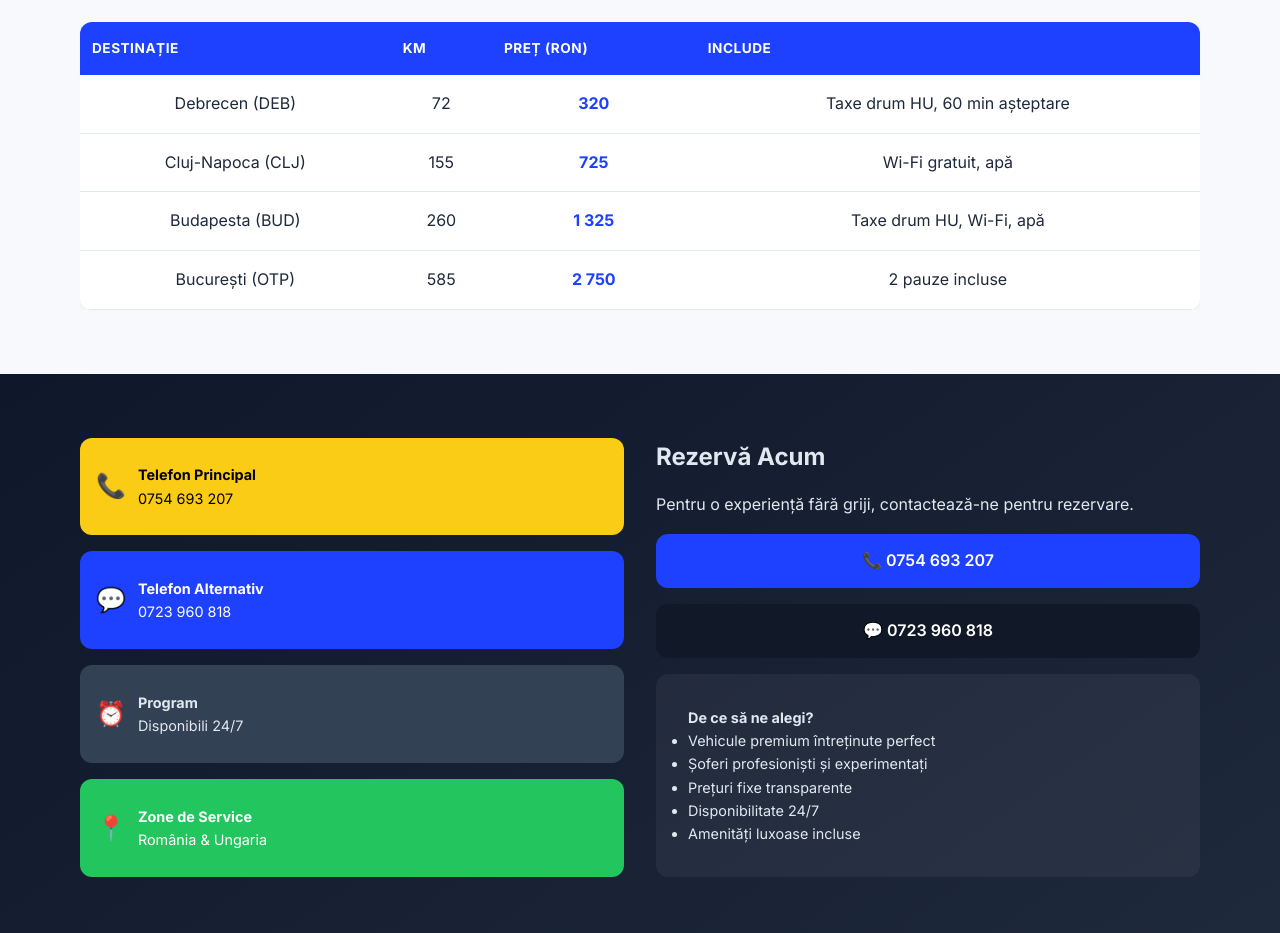
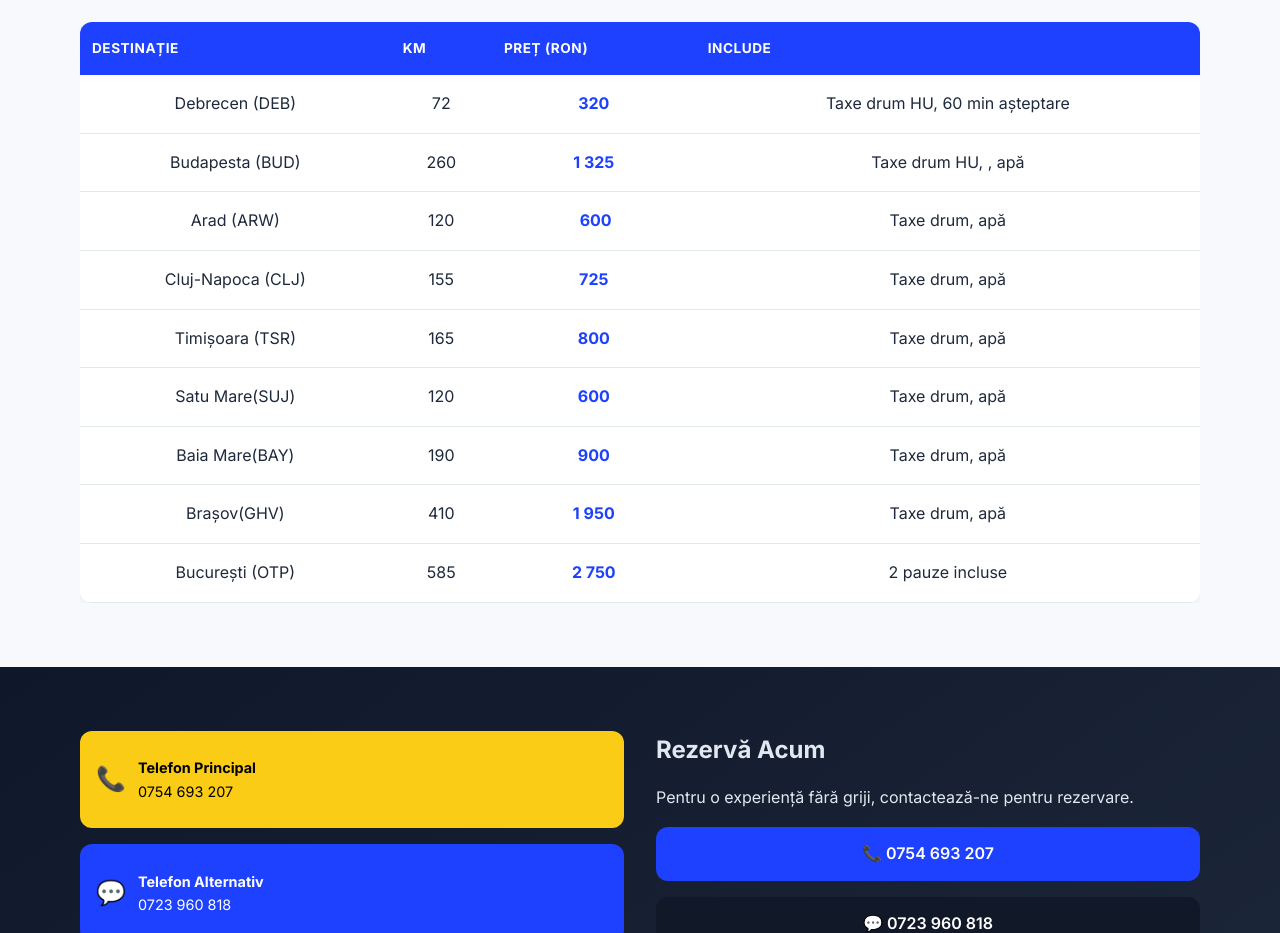
Before and after one commit to Rauldumi/Dumi-Trans, a plain HTML site: page index.html in a window 1280 px wide. Shown: the part 1880-2813 px from the top of the page. Drawn offline with Linux system fonts and the light colour scheme.

Commit message:
Update destinastions list

```diff
--- a/index.html
+++ b/index.html
@@ -94,8 +94,13 @@
           </thead>
           <tbody>
             <tr><td>Debrecen (DEB)</td><td>72</td><td class="price">320</td><td>Taxe drum HU, 60&nbsp;min așteptare</td></tr>
-            <tr><td>Cluj-Napoca (CLJ)</td><td>155</td><td class="price">725</td><td>Wi-Fi gratuit, apă</td></tr>
-            <tr><td>Budapesta (BUD)</td><td>260</td><td class="price">1&nbsp;325</td><td>Taxe drum HU, Wi-Fi, apă</td></tr>
+            <tr><td>Budapesta (BUD)</td><td>260</td><td class="price">1&nbsp;325</td><td>Taxe drum HU, , apă</td></tr>
+            <tr><td>Arad (ARW)</td><td>120</td><td class="price">&nbsp;600</td><td>Taxe drum, apă</td></tr>
+            <tr><td>Cluj-Napoca (CLJ)</td><td>155</td><td class="price">725</td><td>Taxe drum, apă</td></tr>
+            <tr><td>Timişoara (TSR)</td><td>165</td><td class="price">800</td><td>Taxe drum, apă</td></tr>
+            <tr><td>Satu Mare(SUJ)</td><td>120</td><td class="price">600</td><td>Taxe drum, apă</td></tr>
+            <tr><td>Baia Mare(BAY)</td><td>190</td><td class="price">900</td><td>Taxe drum, apă</td></tr>
+            <tr><td>Braşov(GHV)</td><td>410</td><td class="price">1&nbsp;950</td><td>Taxe drum, apă</td></tr>
             <tr><td>București (OTP)</td><td>585</td><td class="price">2&nbsp;750</td><td>2 pauze incluse</td></tr>
           </tbody>
         </table>
```
